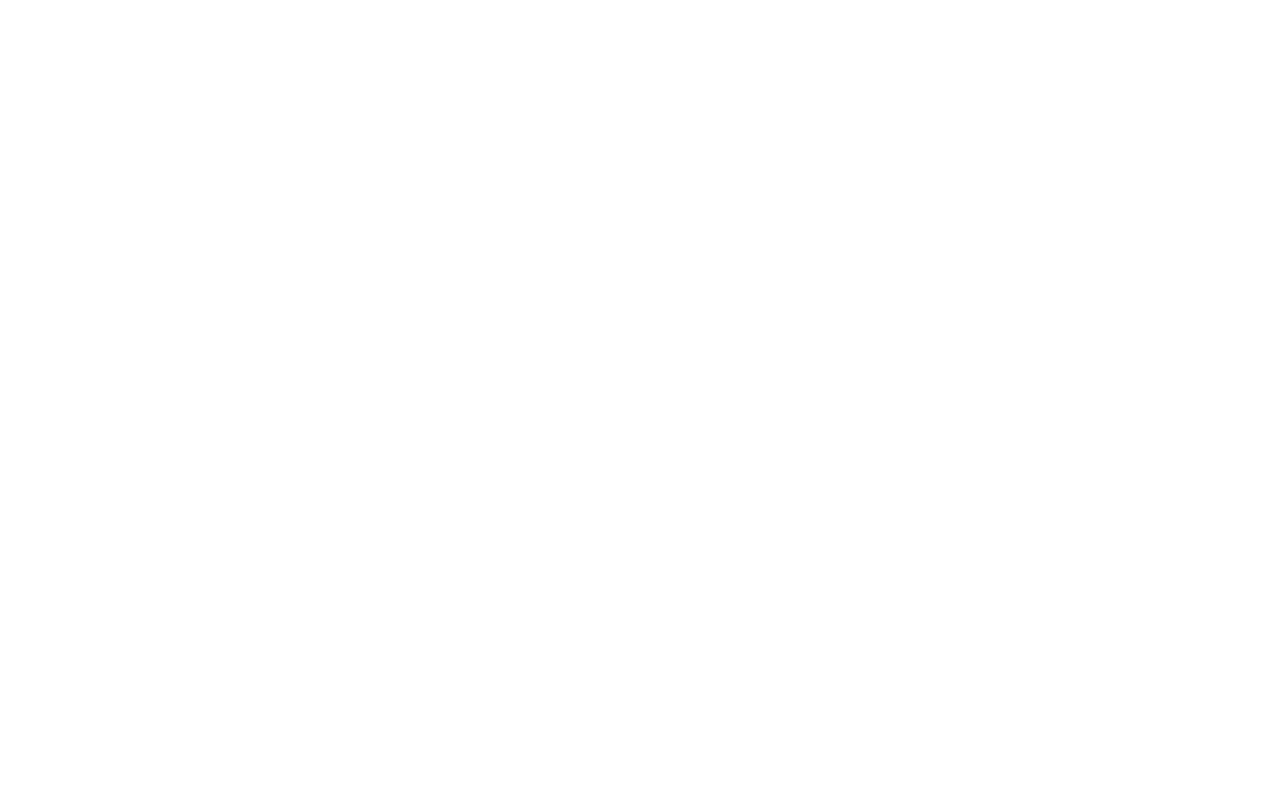
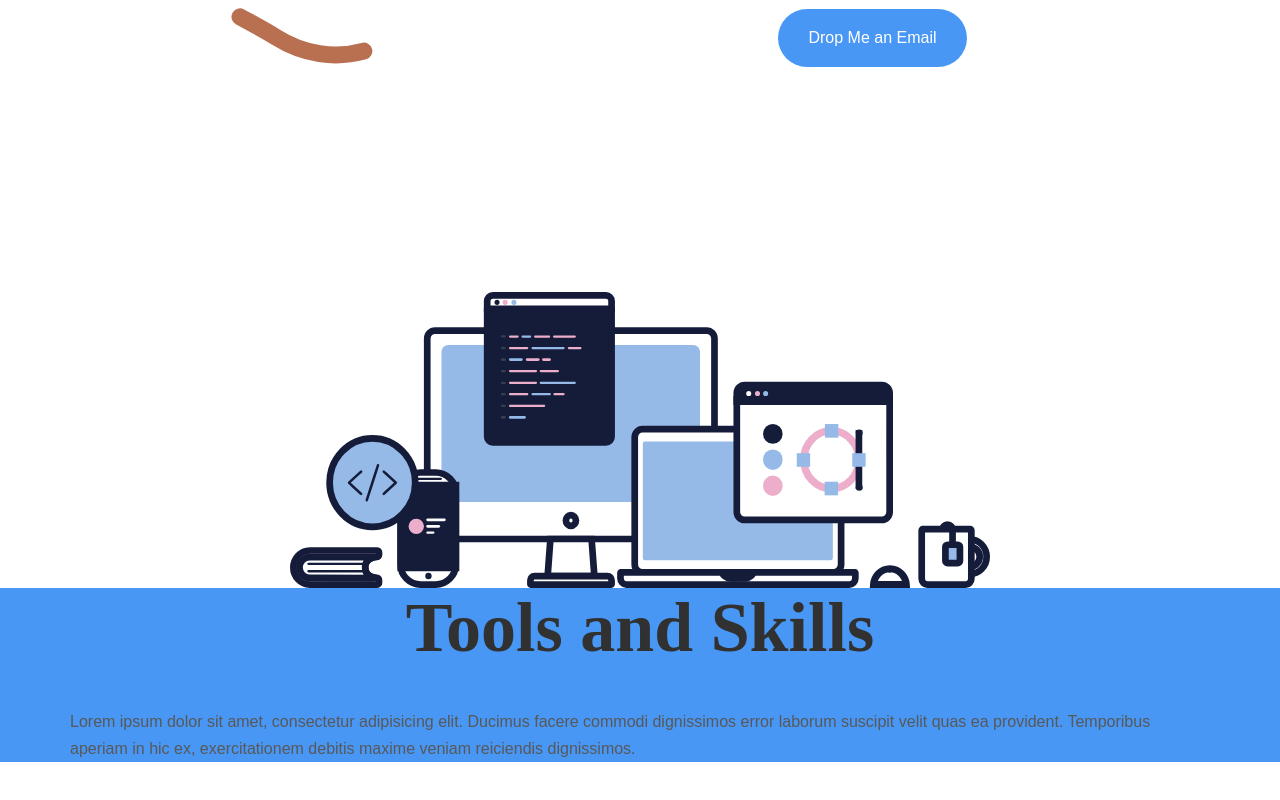
Before and after one commit to MarwanBz/portfolio-v2, a React (Vite) app: page / in a window 1280 px wide. Shown: the part 1322-2122 px from the top of the page. Before the commit the page ends 1314 px from the top, so only its background shows below. Built offline with nearby package versions, Linux system fonts and the light colour scheme.

Commit message:
fix(about): fix about me discrepation style and minor changes on  tools component

```diff
--- a/src/App.jsx
+++ b/src/App.jsx
@@ -3,6 +3,7 @@
 import About from "./components/About";
 import Header from "./components/Header/index";
 import LandingPage from "./components/LandingPage";
+import SkillsAndTools from "./components/skillsAndTools/index";
 
 function App() {
   return (
@@ -20,6 +21,7 @@
         aboutDesc=" Lorem, ipsum dolor sit amet consectetur adipisicing elit. Commodi porro laboriosam dicta deleniti quia iure sunt magni ducimus vel exercitationem impedit cum ullam laudantium voluptate praesentium, odit inventore atque nesciunt ad. Cupiditate similique quia quidem ipsum rem dicta, modi eos quos amet omnis fuga asperiores facere natus! Voluptates laudantium repellat dicta, voluptatibus, expedita dolor reprehenderit quaerat est veritatis quisquam corporis optio? Minima fugit nesciunt molestiae sed ipsa culpa quasi voluptates aliquid, ratione itaque totam asperiores, obcaecati ducimus, ad nulla beatae? Laboriosam dolorum officiis necessitatibus, obcaecati ad sunt in nesciunt commodi."
         aboutCta="Drop Me an Email"
       />
+      <SkillsAndTools />
     </div>
   );
 }
--- a/src/assets/styles/global.scss
+++ b/src/assets/styles/global.scss
@@ -137,6 +137,18 @@
     @content;
   }
 }
+// @mixin screen-lg {
+//   @media only screen and (max-width: $screen-lg) {
+//     #about {
+//       .container {
+//         .about-me {
+//           background-color: red;
+//         }
+//       }
+//     }
+//     @content;
+//   }
+// }
 
 *,
 *::before,
@@ -174,6 +186,14 @@
   .container {
     width: 750px;
   }
+
+  #about {
+    .container {
+      .about-img {
+        order: -1;
+      }
+    }
+  }
 }
 
 // @media (max-width: $screen-md) {
@@ -200,6 +220,11 @@
   .container {
     width: 970px;
   }
+}
+@media (max-width: $screen-lg) {
+  .about-description {
+        width: 100% !important;
+      }
 }
 
 /* Large */
--- a/src/components/About/about.scss
+++ b/src/components/About/about.scss
@@ -33,7 +33,7 @@
 
       .about-img {
         position: relative;
-
+        // order: -1;
         @include screen-sm() {
           order: -1;
         }
--- a/src/components/About/index.jsx
+++ b/src/components/About/index.jsx
@@ -15,12 +15,12 @@
 
   });
 
-  const path = gsap.fromTo(
-    "#img-circle",
-    { x: 0 },
-    { x: 450, delay: 3, repeat: 5 }
-  );
-  console.log(path);
+  // const path = gsap.fromTo(
+  //   "#img-circle",
+  //   { x: 0 },
+  //   { x: 450, delay: 3, repeat: 5 }
+  // );
+  // console.log(path);
   return (
     <section id="about">
       <div className="container">
--- /dev/null
+++ b/src/components/skillsAndTools/index.jsx
@@ -0,0 +1,19 @@
+import "./skillsAndTools.scss"
+
+import Title from "../sectionTitle";
+
+function SkillsAndTools() {
+  return (
+    <section id="tools">
+      <div className="container">
+        <img src="/src/assets/images/toolsAndskills.svg" alt="" />
+        <div className="tools-container">
+          <Title title="Tools and Skills"/>
+          <p>Lorem ipsum dolor sit amet, consectetur adipisicing elit. Ducimus facere commodi dignissimos error laborum suscipit velit quas ea provident. Temporibus aperiam in hic ex, exercitationem debitis maxime veniam reiciendis dignissimos.</p>
+        </div>
+      </div>
+    </section>
+  )
+}
+
+export default SkillsAndTools;
--- /dev/null
+++ b/src/components/skillsAndTools/skillsAndTools.scss
@@ -0,0 +1,40 @@
+@import "../../assets/styles/global.scss";
+
+section {
+  padding: $section-padding;
+
+  .container {
+    display: flex;
+    flex-direction: column;
+    align-items: center;
+
+    img {
+      width: 100%;
+      max-width: 700px;
+    }
+
+    // .tools-container {
+    //   background-color: $primary-dark;
+    //   color: white;
+
+    // }
+    .tools-container {
+  width: 100%;
+  position: relative;
+}
+
+.tools-container::before {
+  content: "";
+  display: block;
+  position: absolute;
+  top: 0;
+  left: 0;
+  width: 100vw;
+  height: 100%;
+  z-index: -1;
+  background-color: $primary-dark;
+  left: 50%;
+  transform: translateX(-50%); /* Replace with your desired background color */
+}
+  }
+}
```
Also changed, not shown: src/assets/images/toolsAndskills.svg (added).
